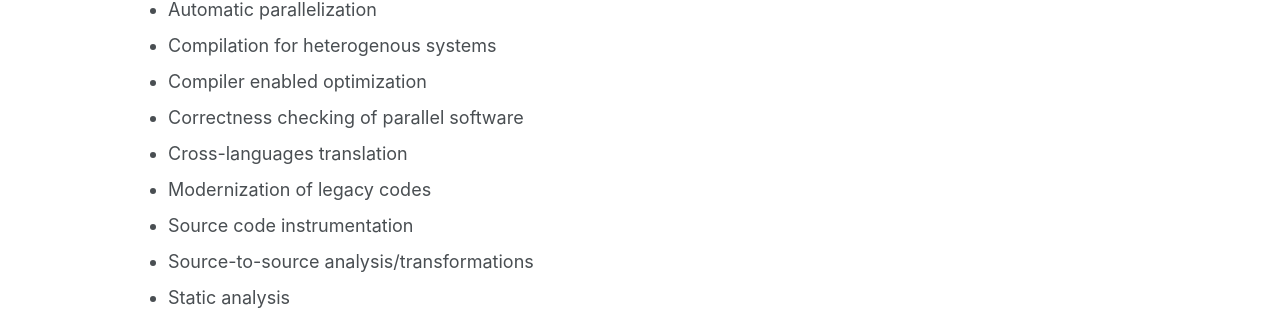
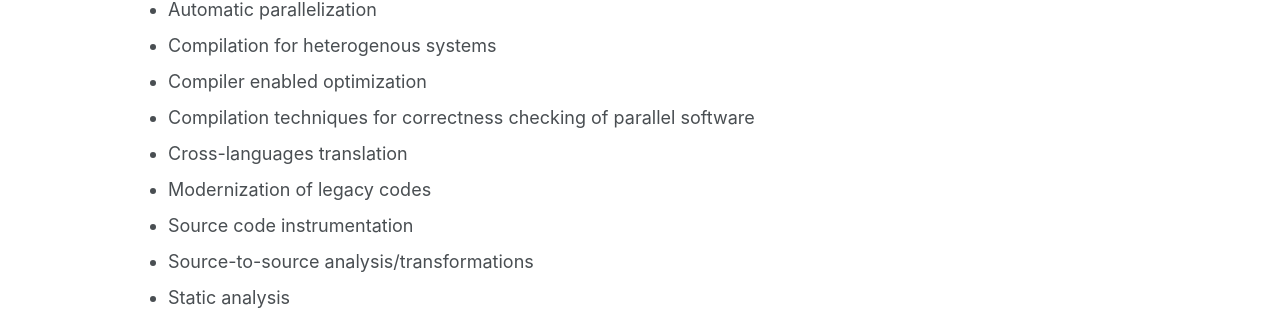
Before and after one commit to c3po-workshop/c3po-workshop.github.io, a Jekyll site: the page built from _pages/call.md, in a window 1280 px wide. Shown: the part 1019-1329 px from the top of the page. Built offline with Jekyll 4.4.1, drawn with Linux system fonts in a browser that asks for light colours; cached includes are drawn as plain includes; nearby versions of some CDN libraries; our own code applies the rules of GitHub Pages for plain Markdown files.

Commit message:
Changed topics

```diff
--- a/_pages/call.md
+++ b/_pages/call.md
@@ -50,7 +50,7 @@
 - Automatic parallelization
 - Compilation for heterogenous systems
 - Compiler enabled optimization
-- Correctness checking of parallel software
+- Compilation techniques for correctness checking of parallel software
 - Cross-languages translation
 - Modernization of legacy codes
 - Source code instrumentation
```
